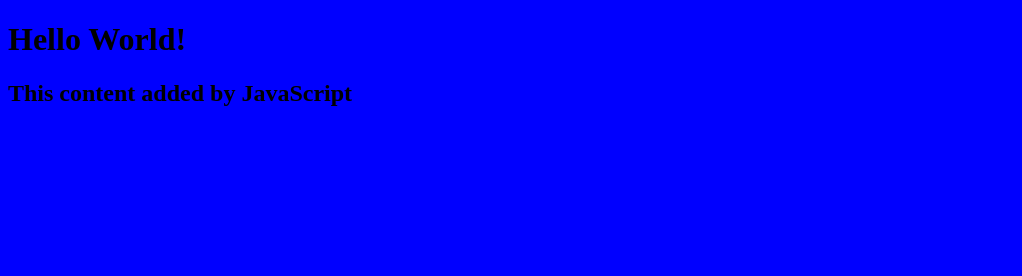
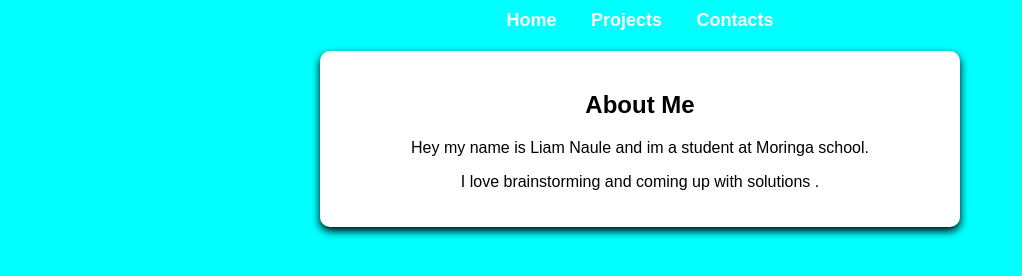
Before and after one commit to liamnaule/My-personal-website, a plain HTML site: page index.html in a window 1280 px wide. Shown: the whole page, without its empty margins (0-1022 px from the left). Drawn offline with Linux system fonts and the light colour scheme.

Commit message:
Updated HTML and CSS

```diff
--- a/index.html
+++ b/index.html
@@ -4,11 +4,22 @@
     <meta charset="UTF-8">
     <meta name="viewport" content="width=device-width, initial-scale=1.0">
     <link rel="stylesheet" href="style.css" />
-    <title>My Personal Website </title>
+    <title>Welcome to My Portfolio </title>
+    <nav>
+        <a href="index.html">Home</a>
+        <a href="projects.html">Projects</a>
+        <a href="contacts.html">Contacts</a>
+    </nav>
+
+
 </head>
 <body>
-   <h1>Hello World!</h1>
-   <script src="script.js"></script>
+    <section id="about">
+        <h2>About Me</h2>
+        <p>Hey my name is Liam Naule and im a student at Moringa school.</p>
+        <p>I love brainstorming and coming up with solutions .</p>
+    </section>
 
 </body>
+  <script src="script.js"></script>
 </html>
--- a/script.js
+++ /dev/null
@@ -1,4 +0,0 @@
-const h2 = document.createElement("h2");
-h2.textContent = "This content added by JavaScript";
-
-document.querySelector("body").appendChild(h2);
--- a/style.css
+++ b/style.css
@@ -1,3 +1,48 @@
-body {
-    background: blue;
-  }
+/*general styling*/
+body{
+    font-family: Arial, Helvetica, sans-serif;
+    margin: 0;
+    padding: 0;
+    background-color: aqua;
+    color: black;
+    text-align: center;
+}
+
+/*header styling */
+header{
+    background-color: azure;
+    color: crimson;
+    padding: 15px 0;
+}
+
+header h1{
+    margin: 0;
+    font-size: 24px;
+}
+
+/*navigation style */
+nav{
+    margin-top: 10px;
+}
+
+nav a {
+    color: white;
+    text-decoration: none;
+    margin: 0 15px;
+    font-size: 18px;
+    font-weight: bold;
+}
+
+nav a:hover{
+    text-decoration: underline;
+}
+
+/* about section */
+#about{
+    background-color:white;
+    padding: 20px;
+    border-radius: 10px;
+    margin: 20px auto;
+    max-width: 600px;
+    box-shadow: 0px 4px 8px ;
+}
```
Also changed, not shown: contacts.html (added), projects.html (added).
